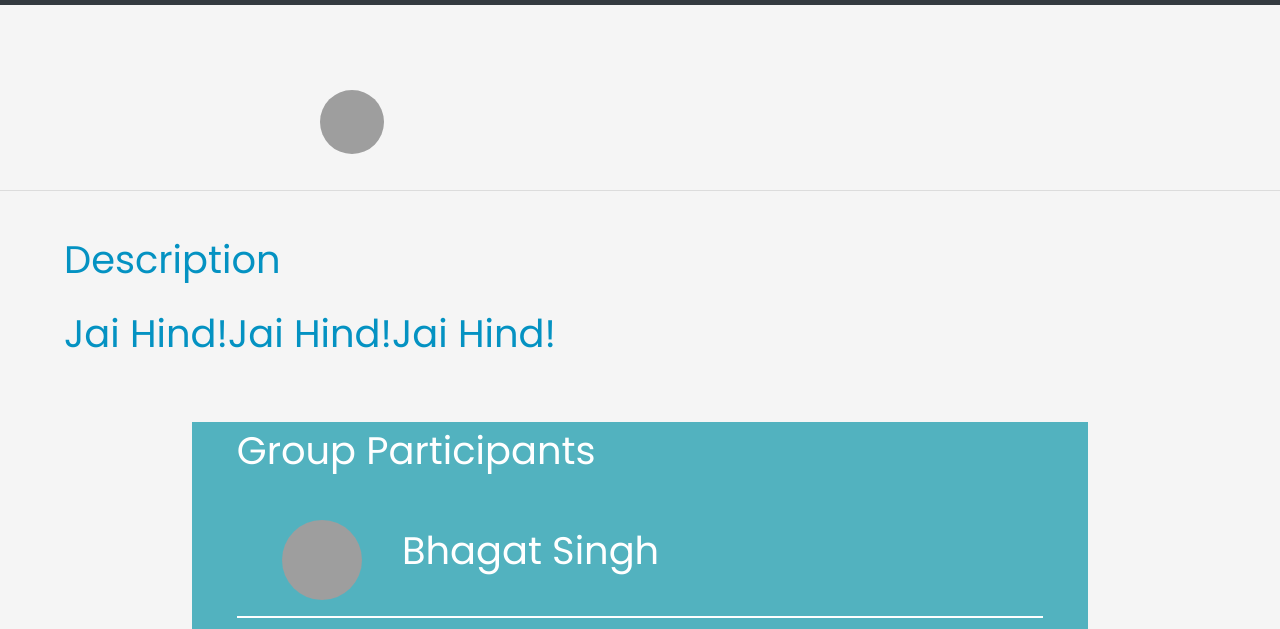
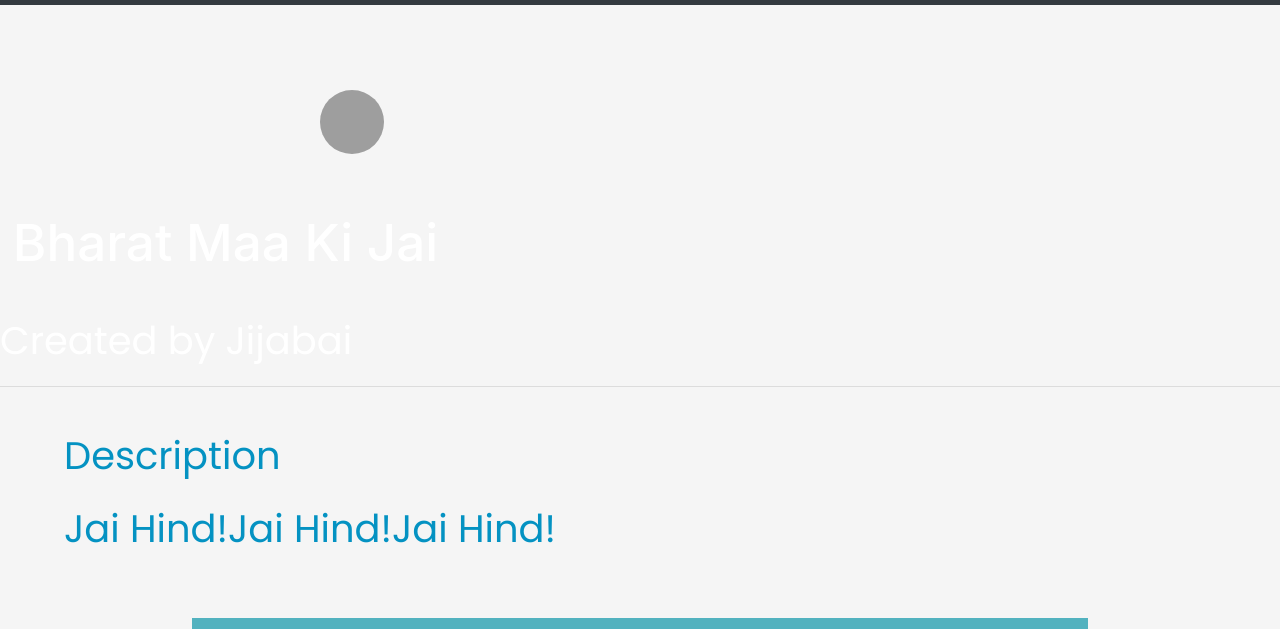
Before and after one commit to AryanKhurana/fingroup, a plain HTML site: page index.html in a window 1280 px wide. Shown: the part 92-721 px from the top of the page. Drawn offline with nearby package versions, Linux system fonts and the light colour scheme; grey boxes are pictures that could not be loaded.

Commit message:
Update index.html

```diff
--- a/index.html
+++ b/index.html
@@ -74,7 +74,9 @@ font-family: 'Poppins', sans-serif;
     <br><br><br>
     <div class="profilepic">
       <img src="https://media.gettyimages.com/videos/india-flag-loopable-video-id590544878?s=640x640" style="width:5vw;height:5vw;margin:20px 25%;border-radius:50%;">
-      </div>
+      <h1>Bharat Maa Ki Jai</h1>
+      <p>Created by Jijabai</p>
+    </div>
       <hr>
       <div class="description"><br>
         <p style="color:#0492C2;margin-left:5%;">Description</p>
```
